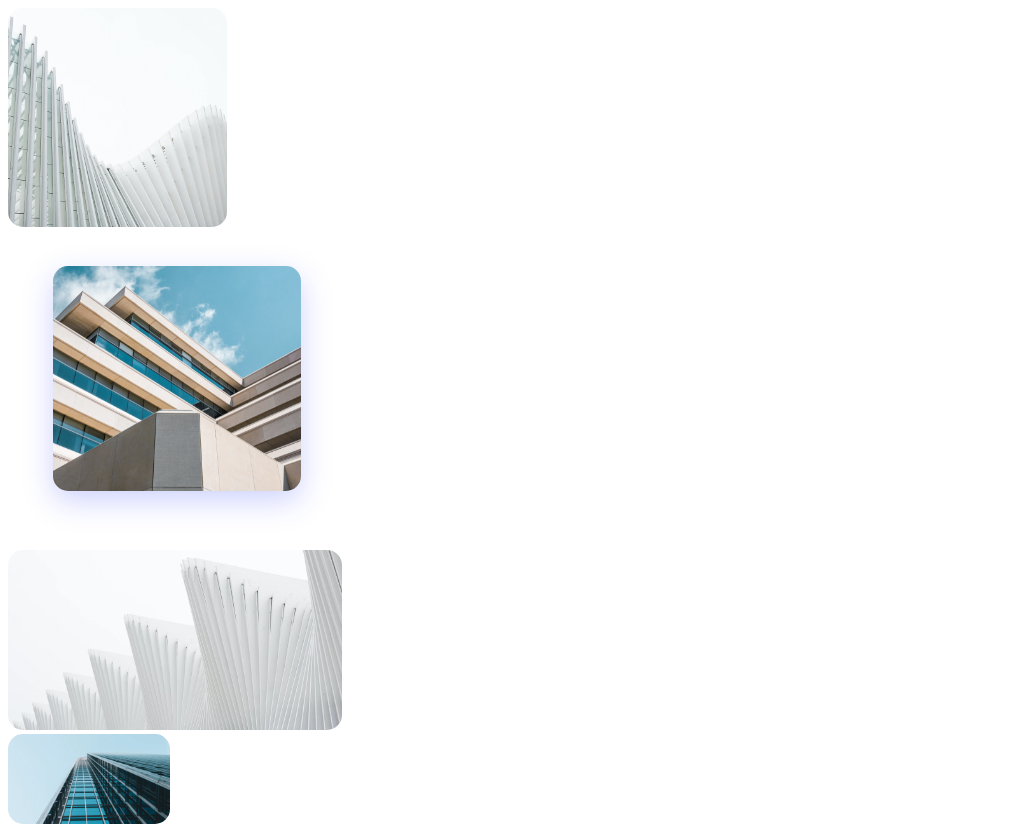
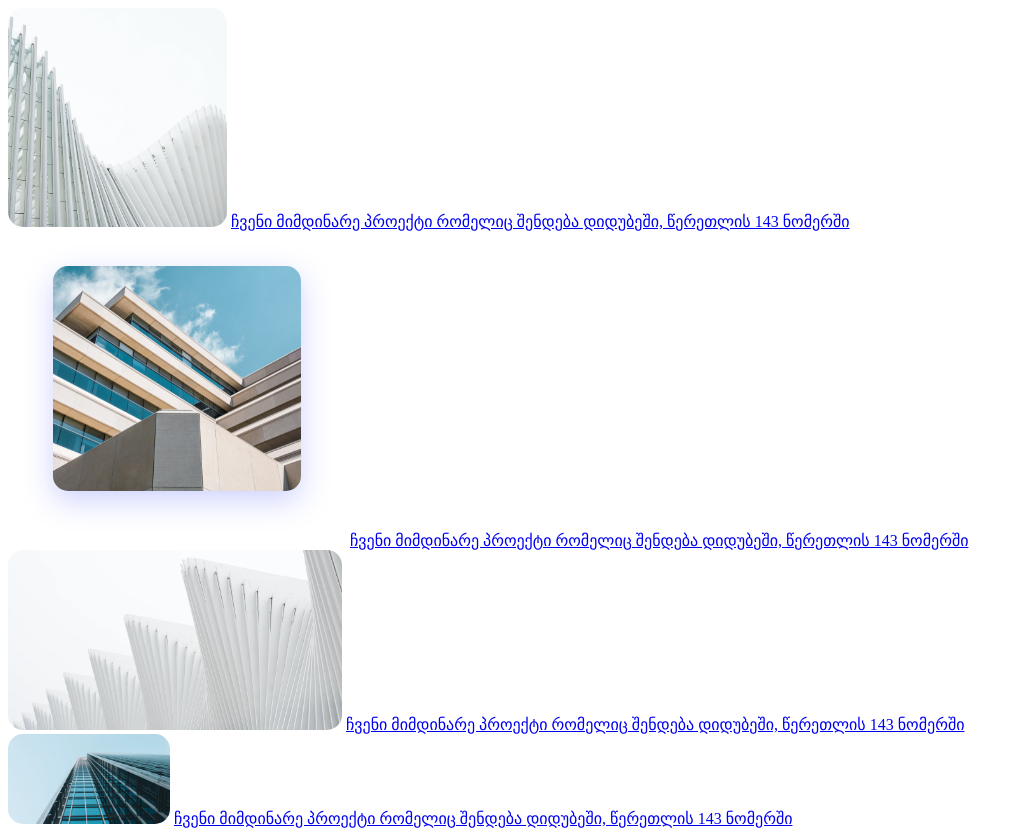
Before and after one commit to Grapava00/collaboration, a plain HTML site: page index.html in a window 1280 px wide. Shown: the whole page, without its empty margins (0-1023 px from the left). Drawn offline with Linux system fonts and the light colour scheme.

Commit message:
add links

```diff
--- a/index.html
+++ b/index.html
@@ -6,20 +6,24 @@
 </head>
 
 	<section>
-		<div>
+		<div class="project-first">
 			<img src="images/project1.png" alt="project1">
+			<a href="#">ჩვენი მიმდინარე პროექტი რომელიც შენდება დიდუბეში, წერეთლის 143 ნომერში</a>
 		</div>
 
-		<div>
+		<div class="project-second">
 			<img src="images/project2.png" alt="project2">
+			<a href="#">ჩვენი მიმდინარე პროექტი რომელიც შენდება დიდუბეში, წერეთლის 143 ნომერში</a>
 		</div>
 
-		<div>
+		<div class="project-third">
 			<img src="images/project3.png" alt="project3">
+			<a href="#">ჩვენი მიმდინარე პროექტი რომელიც შენდება დიდუბეში, წერეთლის 143 ნომერში</a>
 		</div>
 
-		<div>
+		<div class="project-fourth">
 			<img src="images/project4.png" alt="project4">
+			<a href="#">ჩვენი მიმდინარე პროექტი რომელიც შენდება დიდუბეში, წერეთლის 143 ნომერში</a>
 		</div>
 
 
```
